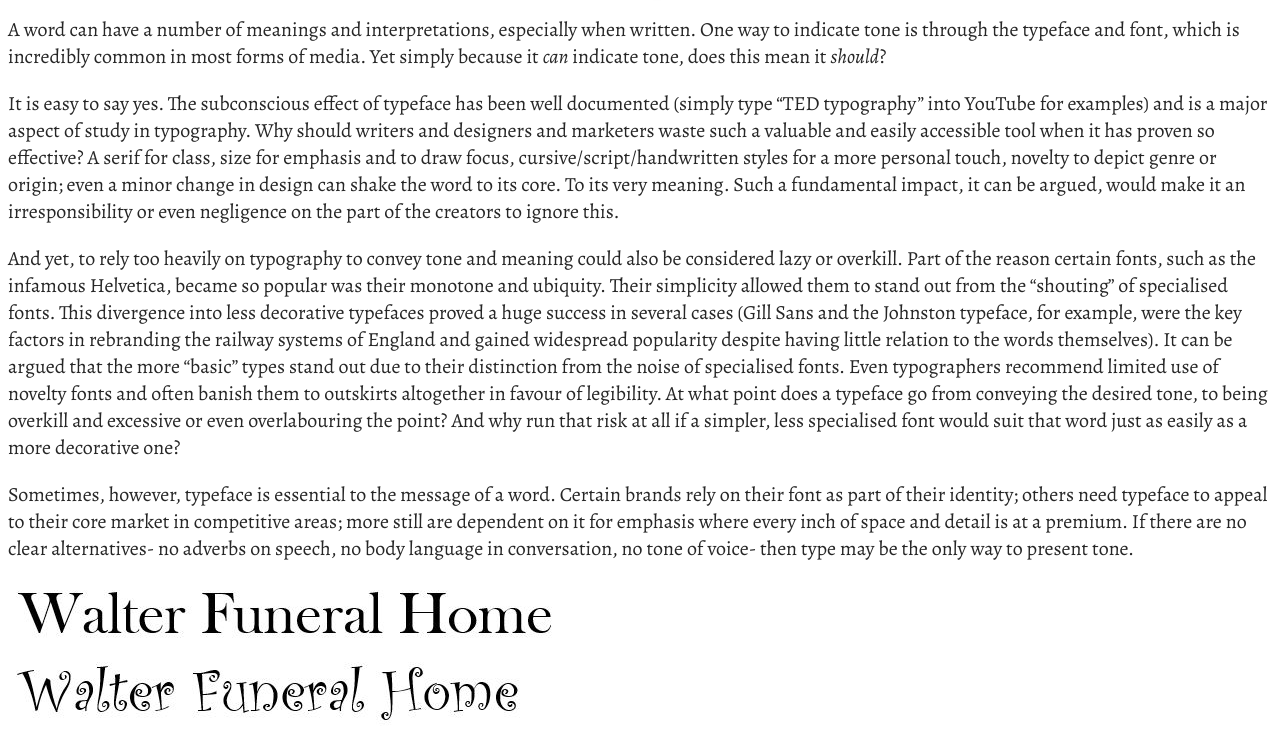
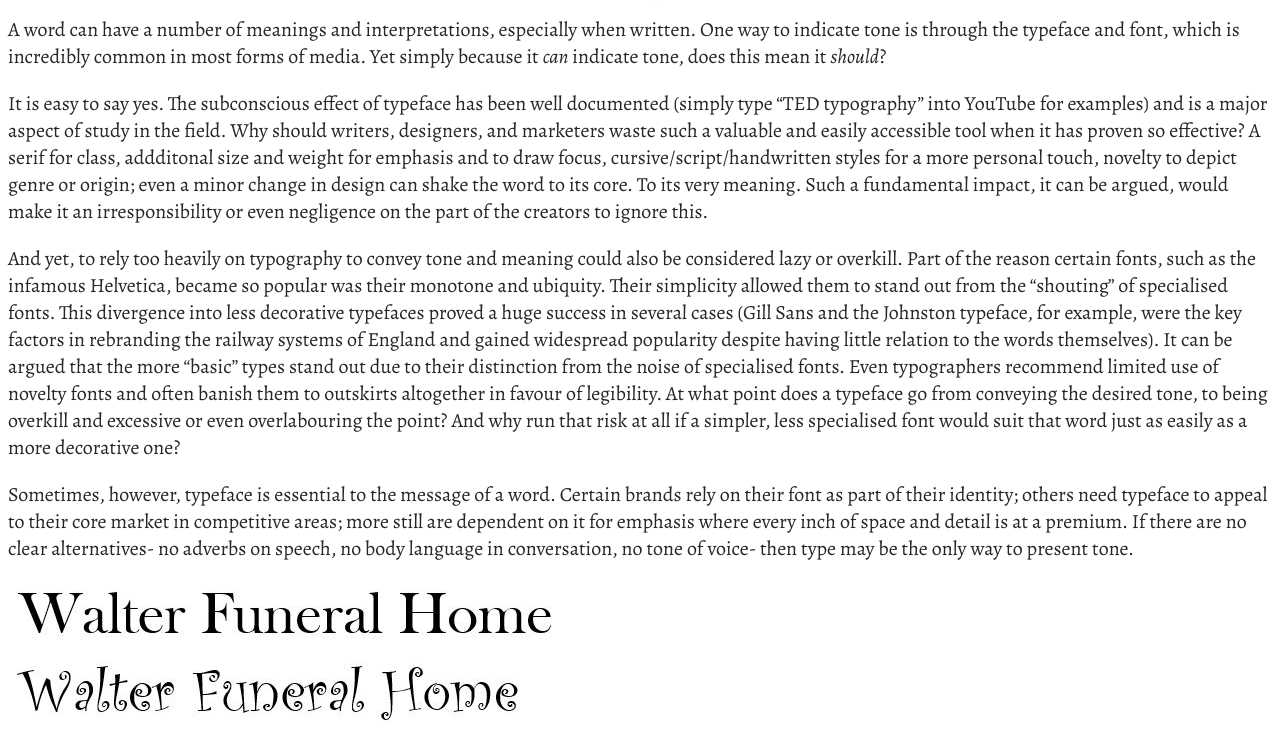
Before and after one commit to eyescroll/BrookesBlog, a Jekyll site: the page built from _posts/2020-10-07-is-tone-the-responsibility-of-font.md, in a window 1280 px wide and 900 px high, scrolled down 509 px, cut to the strip 170-900 px from the top of the window. Built offline with Jekyll 4.4.1, drawn with Linux system fonts in a browser that asks for light colours; some web fonts are replaced.

Commit message:
Update Post “2020-10-07-is-tone-the-responsibility-of-font”

```diff
--- a/_posts/2020-10-07-is-tone-the-responsibility-of-font.md
+++ b/_posts/2020-10-07-is-tone-the-responsibility-of-font.md
@@ -8,7 +8,7 @@
 ---
 A word can have a number of meanings and interpretations, especially when written. One way to indicate tone is through the typeface and font, which is incredibly common in most forms of media. Yet simply because it *can* indicate tone, does this mean it *should*?
 
-It is easy to say yes. The subconscious effect of typeface has been well documented (simply type "TED typography" into YouTube for examples) and is a major aspect of study in typography. Why should writers and designers and marketers waste such a valuable and easily accessible tool when it has proven so effective? A serif for class, size for emphasis and to draw focus, cursive/script/handwritten styles for a more personal touch, novelty to depict genre or origin; even a minor change in design can shake the word to its core. To its very meaning. Such a fundamental impact, it can be argued, would make it an irresponsibility or even negligence on the part of the creators to ignore this.
+It is easy to say yes. The subconscious effect of typeface has been well documented (simply type "TED typography" into YouTube for examples) and is a major aspect of study in the field. Why should writers, designers, and marketers waste such a valuable and easily accessible tool when it has proven so effective? A serif for class, addditonal size and weight for emphasis and to draw focus, cursive/script/handwritten styles for a more personal touch, novelty to depict genre or origin; even a minor change in design can shake the word to its core. To its very meaning. Such a fundamental impact, it can be argued, would make it an irresponsibility or even negligence on the part of the creators to ignore this.
 
 And yet, to rely too heavily on typography to convey tone and meaning could also be considered lazy or overkill. Part of the reason certain fonts, such as the infamous Helvetica, became so popular was their monotone and ubiquity. Their simplicity allowed them to stand out from the "shouting" of specialised fonts. This divergence into less decorative typefaces proved a huge success in several cases (Gill Sans and the Johnston typeface, for example, were the key factors in rebranding the railway systems of England and gained widespread popularity despite having little relation to the words themselves). It can be argued that the more "basic" types stand out due to their distinction from the noise of specialised fonts. Even typographers recommend limited use of novelty fonts and often banish them to outskirts altogether in favour of legibility. At what point does a typeface go from conveying the desired tone, to being overkill and excessive or even overlabouring the point? And why run that risk at all if a simpler, less specialised font would suit that word just as easily as a more decorative one?
 
```
